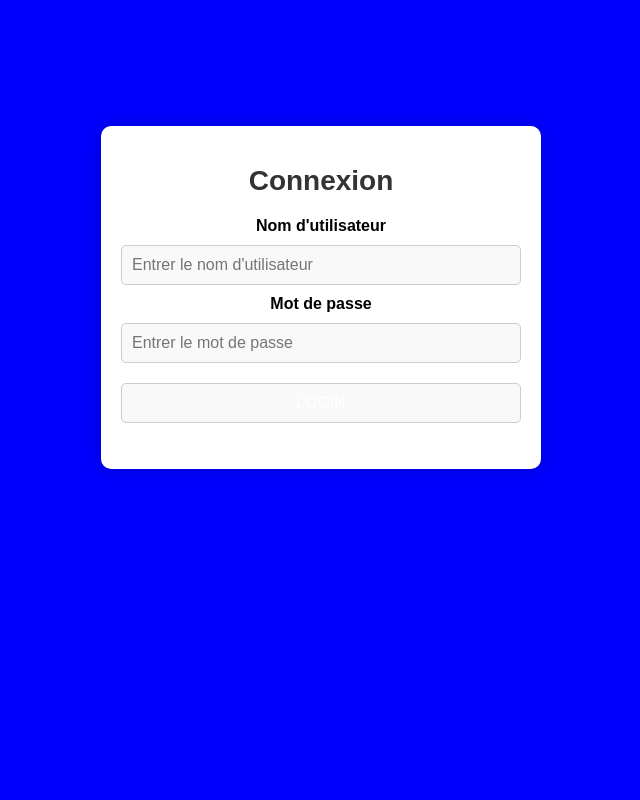
After one commit to HKB06/Crazy, a PHP site: page /login.php in a window 1280 px wide. The commit adds this page. Shown: the whole page, without its empty margins (319-959 px from the left). Run offline with PHP 8.4, Linux system fonts and the light colour scheme.

Commit message:
add Back full + feuille de style back

```diff
--- /dev/null
+++ b/Crazy-Dev/login.php
@@ -0,0 +1,36 @@
+<html>
+
+<head>
+    <meta charset="utf-8">
+    <!------------------------------------------- le css ----------------------------------------------->
+    <link rel="stylesheet" href="style_back.css" media="screen" type="text/css" />
+</head>
+
+<body>
+    <div id="container">
+
+        <!------------------------------------------- connexion login ----------------------------------------------->
+
+        <form id="miseforme" action="verifiactionlogin.php" method="POST">
+            <h1>Connexion</h1>
+            <div class="login">
+                <label><b>Nom d'utilisateur</b></label>
+                <input id="login" type="text" placeholder="Entrer le nom d'utilisateur" name="username" required>
+
+                <label><b>Mot de passe</b></label>
+                <input id="login" type="password" placeholder="Entrer le mot de passe" name="password" required>
+            </div>
+            <input type="submit" id='login' value='LOGIN'>
+            <?php
+                if(isset($_GET['erreur'])){
+                $err = $_GET['erreur'];
+                if($err==1 || $err==2)
+                echo "<p style='color:red'>Utilisateur ou mot de passe incorrect</p>";
+                }
+            ?>
+
+        </form>
+    </div>
+</body>
+
+</html>
--- /dev/null
+++ b/Crazy-Dev/style_back.css
@@ -0,0 +1,48 @@
+/* Styles pour le login et l'inscription */
+
+body {
+    background-color: blue; /* Utilisation d'une couleur de fond plus claire */
+    font-family: Arial, sans-serif;
+}
+
+#container {
+    width: 400px;
+    margin: 0 auto;
+    margin-top: 10%;
+    background-color: #fff; /* Fond blanc pour le conteneur */
+    border-radius: 10px;
+    box-shadow: 0 0 20px rgba(0, 0, 0, 0.2); /* Ombre légère */
+    text-align: center;
+    padding: 20px;
+}
+
+#container h1 {
+    color: #333; /* Couleur du texte plus sombre */
+    font-size: 28px; /* Taille de police plus grande */
+    margin-bottom: 20px; /* Espacement entre le titre et les champs */
+}
+
+#login, input[type="submit"] {
+    width: 100%;
+    padding: 10px;
+    margin: 10px 0;
+    border: none;
+    border-radius: 5px;
+    font-size: 16px;
+}
+
+#login {
+    border: 1px solid #ccc;
+    background-color: #f9f9f9; /* Fond plus clair pour les champs */
+}
+
+input[type="submit"] {
+    background-color: #333; /* Couleur de fond pour le bouton */
+    color: #fff; /* Couleur du texte du bouton */
+    cursor: pointer;
+    transition: background-color 0.3s ease;
+}
+
+input[type="submit"]:hover {
+    background-color: #555; /* Couleur de fond au survol du bouton */
+}
--- a/Crazy-Dev/user.php
+++ b/Crazy-Dev/user.php
@@ -30,7 +30,7 @@ if(isset($_POST['submit'])){
     <meta charset="UTF-8">
     <meta name="viewport" content="width=device-width, initial-scale=1.0">
 
-    <link rel="stylesheet" href="style.css" media="screen" type="text/css" />
+    <link rel="stylesheet" href="style_back.css" media="screen" type="text/css" />
     <title>Document</title>
 </head>
 <body>
```
Also changed, not shown: Crazy-Dev/messageinscription.php (added, +26 -0 lines), Crazy-Dev/messagelogin.php (added, +26 -0 lines).
